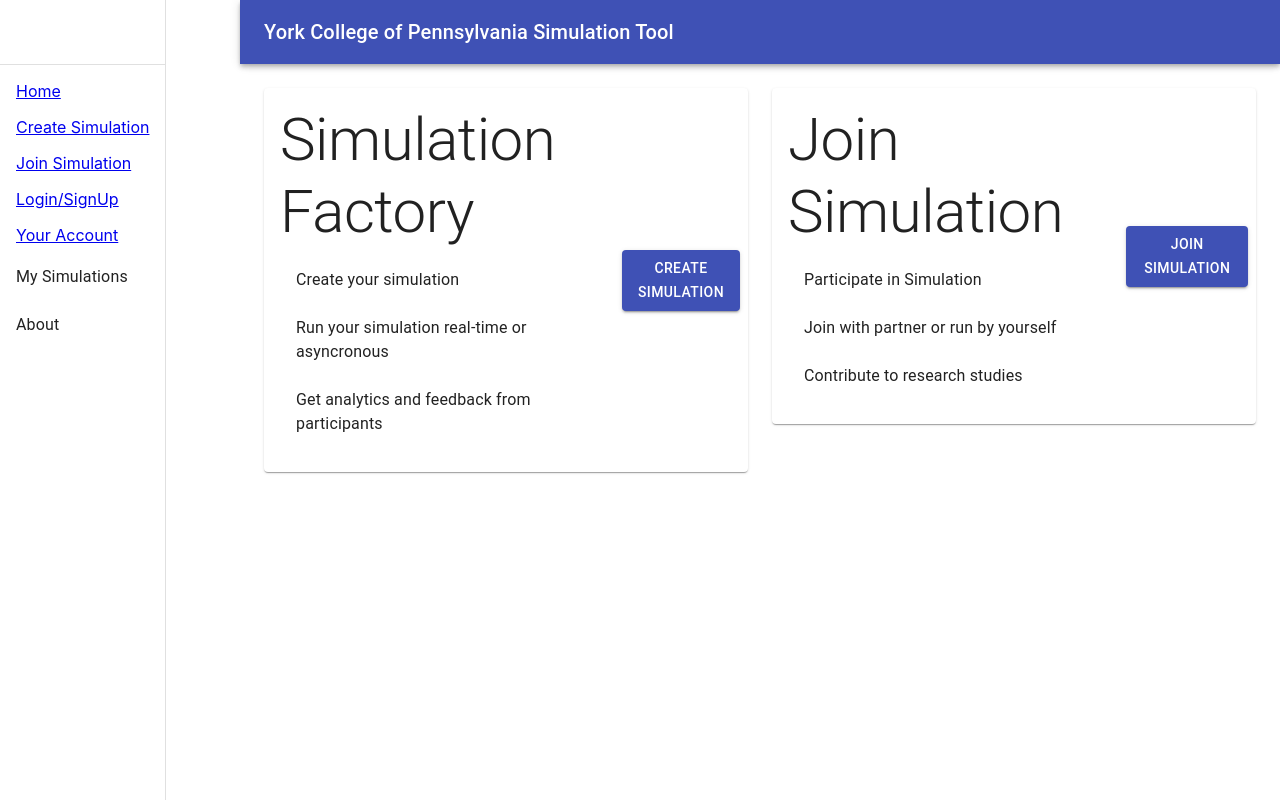
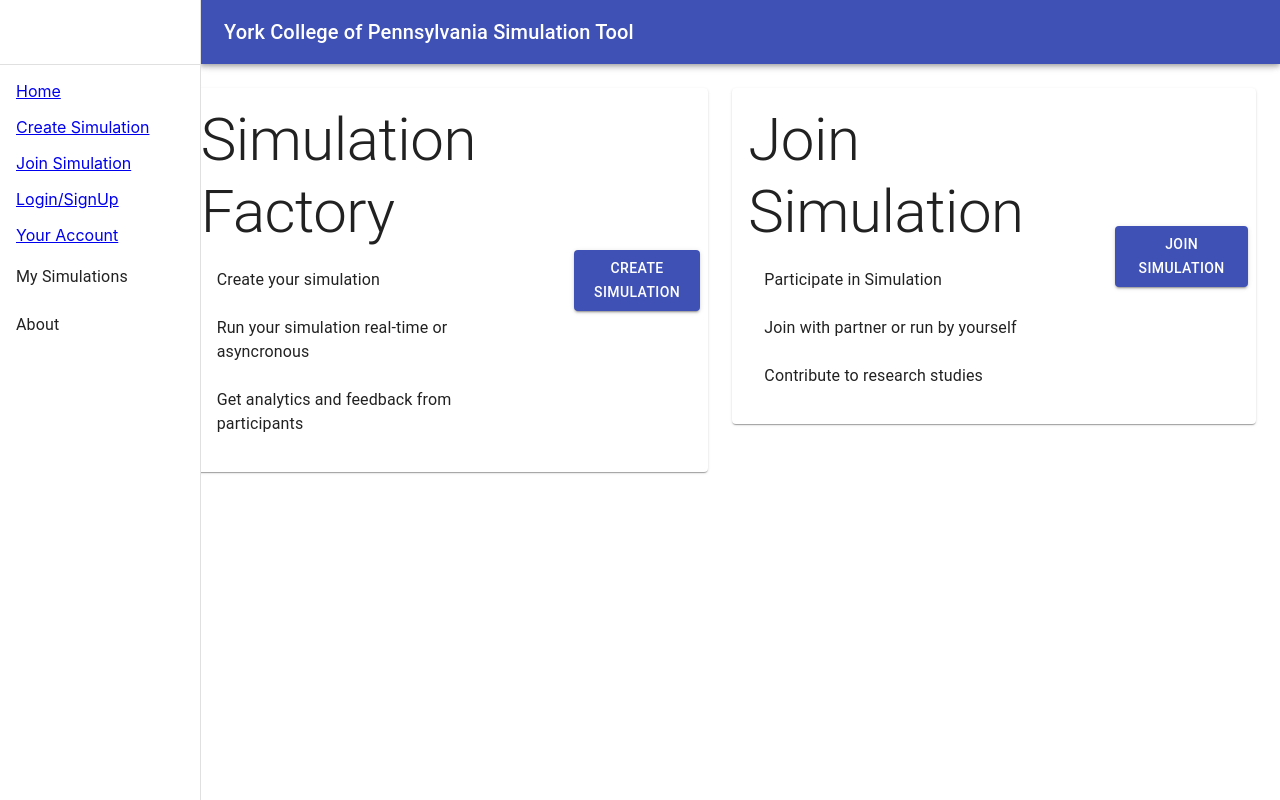
Before and after one commit to CS481/CS481.101_Fall20, a React (Create React App) app in the folder simulationfactory/: page / in a window 1280 px wide. Built offline with nearby package versions, Linux system fonts and the light colour scheme.

Commit message:
Fixed navbar mobile problems

```diff
--- a/simulationfactory/src/App.js
+++ b/simulationfactory/src/App.js
@@ -1,8 +1,6 @@
 import React, { Component } from 'react';
 import {BrowserRouter} from "react-router-dom";
 
-
-import Navbar from './components/Navbar';
 import {BuildRoutes} from './util/RouteBuilder';
 
 /*  This is the only real weirdness with my solution. You MUST import all of the pages here, or the routes will not be built
@@ -17,12 +15,9 @@
 class App extends Component {
   render() {
     return (
-      <div>
-        <BrowserRouter>
-          <Navbar/>
-          <BuildRoutes/>
-        </BrowserRouter>
-      </div>
+      <BrowserRouter>
+        <BuildRoutes/>
+      </BrowserRouter>
     );
   }
 }
--- a/simulationfactory/src/components/Navbar.js
+++ /dev/null
@@ -1,86 +0,0 @@
-import React from 'react';
-import {Link} from "react-router-dom";
-import { List, ListItem, ListItemText } from "@material-ui/core";
-import {useTheme} from "@material-ui/core/styles";
-import CreateStyles from "../util/Stylesheet";
-import Divider from "@material-ui/core/Divider";
-import Drawer from "@material-ui/core/Drawer";
-import Hidden from "@material-ui/core/Hidden";
-
-function Navbar(props) {
-    const { window } = props;
-    const Styles = CreateStyles();
-    const theme = useTheme();
-    const container = window !== undefined ? () => window().document.body : undefined;
-    const [mobileOpen, setMobileOpen] = React.useState(false);
-
-    const handleDrawerToggle = () => {
-      setMobileOpen(!mobileOpen);
-    };
-
-    const drawer = (
-        <div>
-            <div className={Styles.toolbar} />
-            <Divider />
-            <List>
-                <ListItem>
-                    <Link to = "/home" >Home</Link>
-                </ListItem>
-                <ListItem>
-                    <Link to = "/factory" >Create Simulation</Link>
-                </ListItem>
-                <ListItem>
-                    <Link to = "/player" >Join Simulation</Link>
-                </ListItem>
-                <ListItem>
-                    <Link to = "/loginsignup" >Login/SignUp</Link>
-                </ListItem>
-                <ListItem>
-                    <Link to = "/account" >Your Account</Link>
-                </ListItem>
-                <ListItem>
-                    <ListItemText primary="My Simulations" />
-                </ListItem>
-                <ListItem>
-                    <ListItemText primary="About" />
-                </ListItem>
-            </List>
-        </div>
-    );
-
-    return (
-        <nav className={Styles.drawer} aria-label="mailbox folders">
-        {/* The implementation can be swapped with js to avoid SEO duplication of links. */}
-            <Hidden smUp implementation="css">
-                <Drawer
-                    container={container}
-                    variant="temporary"
-                    anchor={theme.direction === "rtl" ? "right" : "left"}
-                    open={mobileOpen}
-                    onClose={handleDrawerToggle}
-                    Styles={{
-                        paper: Styles.drawerPaper,
-                    }}
-                    ModalProps={{
-                        keepMounted: true, // Better open performance on mobile.
-                    }}
-                >
-                    {drawer}
-                </Drawer>
-            </Hidden>
-            <Hidden xsDown implementation="css">
-                <Drawer
-                    Styles={{
-                        paper: Styles.drawerPaper,
-                    }}
-                    variant="permanent"
-                    open
-                >
-                {drawer}
-                </Drawer>
-            </Hidden>
-        </nav>
-    );
-}
-
-export default Navbar;
--- /dev/null
+++ b/simulationfactory/src/components/Navigation.js
@@ -0,0 +1,117 @@
+import React from "react";
+import { Typography } from "@material-ui/core";
+import AppBar from "@material-ui/core/AppBar";
+import IconButton from "@material-ui/core/IconButton";
+import MenuIcon from "@material-ui/icons/Menu";
+import Toolbar from "@material-ui/core/Toolbar";
+import {Link} from "react-router-dom";
+import { List, ListItem, ListItemText } from "@material-ui/core";
+import Divider from "@material-ui/core/Divider";
+import Drawer from "@material-ui/core/Drawer";
+import Hidden from "@material-ui/core/Hidden";
+import SwipeableDrawer from '@material-ui/core/SwipeableDrawer';
+
+class Navigation extends React.Component {
+    constructor(props) {
+        super(props);
+        this.state = {open: false};
+        this.Styles = props.Styles;
+    }
+
+    render() {
+        return (
+            <React.Fragment>
+                {this.renderDrawer()}
+                {this.renderTopbar()}
+            </React.Fragment>
+        )
+    }
+
+    renderDrawer() {
+        return (
+            <nav className={this.Styles.drawer} aria-label="mailbox folders">
+            {/* The implementation can be swapped with js to avoid SEO duplication of links. */}
+                <Hidden smUp implementation="css">
+                    <SwipeableDrawer
+                        variant="temporary"
+                        anchor="left"
+                        open={this.state.open}
+                        onClose={() => this.setState({open: false})}
+                        onOpen={() => this.setState({open: true})}
+                        Styles={{
+                            paper: this.Styles.drawerPaper,
+                        }}
+                        ModalProps={{
+                            keepMounted: true, // Better open performance on mobile.
+                        }}
+                    >
+                        {this.renderDrawerContents()}
+                    </SwipeableDrawer>
+                </Hidden>
+                <Hidden xsDown implementation="css">
+                    <Drawer
+                        classes={{
+                            paper: this.Styles.drawerPaper,
+                        }}
+                        variant="permanent"
+                    >
+                    {this.renderDrawerContents()}
+                    </Drawer>
+                </Hidden>
+            </nav>
+        );
+    }
+
+    renderDrawerContents() {
+        return (
+            <React.Fragment>
+                <div className={this.Styles.toolbar} />
+                <Divider />
+                <List>
+                    <ListItem>
+                        <Link to = "/home" >Home</Link>
+                    </ListItem>
+                    <ListItem>
+                        <Link to = "/factory" >Create Simulation</Link>
+                    </ListItem>
+                    <ListItem>
+                        <Link to = "/player" >Join Simulation</Link>
+                    </ListItem>
+                    <ListItem>
+                        <Link to = "/loginsignup" >Login/SignUp</Link>
+                    </ListItem>
+                    <ListItem>
+                        <Link to = "/account" >Your Account</Link>
+                    </ListItem>
+                    <ListItem>
+                        <ListItemText primary="My Simulations" />
+                    </ListItem>
+                    <ListItem>
+                        <ListItemText primary="About" />
+                    </ListItem>
+                </List>
+            </React.Fragment>
+        )
+    }
+
+    renderTopbar() {
+        return (
+            <AppBar position="fixed" className={this.Styles.appBar}>
+                <Toolbar>
+                    <IconButton
+                        color="inherit"
+                        aria-label="open drawer"
+                        edge="start"
+                        onClick={() => this.setState({open: true})}
+                        className={this.Styles.menuButton}
+                    >
+                        <MenuIcon/>
+                    </IconButton>
+                    <Typography variant="h6" noWrap>{this.props.TopbarMessage}</Typography>
+                </Toolbar>
+            </AppBar>
+        );
+    }
+}
+
+export default Navigation;
--- a/simulationfactory/src/components/Topbar.js
+++ /dev/null
@@ -1,35 +0,0 @@
-import React from "react";
-import { Typography } from "@material-ui/core";
-import AppBar from "@material-ui/core/AppBar";
-import IconButton from "@material-ui/core/IconButton";
-import MenuIcon from "@material-ui/icons/Menu";
-import Toolbar from "@material-ui/core/Toolbar";
-import CreateStyles from "../util/Stylesheet";
-
-function Topbar(props) {
-    const [mobileOpen, setMobileOpen] = React.useState(false);
-
-    const Styles = CreateStyles();
-    const handleDrawerToggle = () => {
-        setMobileOpen(!mobileOpen);
-      };
-    return (
-
-        <AppBar position="fixed" className={Styles.appBar}>
-        <Toolbar>
-            <IconButton
-                color="inherit"
-                aria-label="open drawer"
-                edge="start"
-                onClick={handleDrawerToggle}
-                className={Styles.menuButton}
-            >
-                <MenuIcon/>
-            </IconButton>
-            <Typography variant="h6" noWrap>{props.message}</Typography>
-        </Toolbar>
-      </AppBar>
-    );
-}
-
-export default Topbar;
--- a/simulationfactory/src/pages/Factorypage.js
+++ b/simulationfactory/src/pages/Factorypage.js
@@ -7,8 +7,7 @@
 import Button from "@material-ui/core/Button";
 import { Tabs, Tab, TextField } from "@material-ui/core";
 import CreateStyles from "../util/Stylesheet";
-import Topbar from "../components/Topbar";
-import Navbar from "../components/Navbar";
+import Navigation from "../components/Navigation";
 import TabPanel from "../components/TabPanel";
 import {RegisterRoutes} from "../util/RouteBuilder";
 
@@ -22,7 +21,7 @@
 
   return (
     <div className={Styles.root}>
-      <Topbar message="Simulation Builder"/>
+      <Navigation TopbarMessage="Simulation Builder" Styles={Styles}/>
 
       <main className={Styles.content}>
         <div className={Styles.toolbar} /> {/* Why is this necessary */}
--- a/simulationfactory/src/pages/Homepage.js
+++ b/simulationfactory/src/pages/Homepage.js
@@ -6,8 +6,7 @@
 import Button from "@material-ui/core/Button";
 import { List, ListItem, ListItemText, Typography } from "@material-ui/core";
 import CreateStyles from "../util/Stylesheet";
-import Topbar from "../components/Topbar";
-import Navbar from "../components/Navbar";
+import Navigation from "../components/Navigation";
 import {RegisterRoutes} from "../util/RouteBuilder";
 
 function Homepage(props) {
@@ -19,8 +18,7 @@
 
   return (
     <div className={Styles.root}>
-      <Topbar message="York College of Pennsylvania Simulation Tool" />
-      <Navbar />{/* This is necessary for some styling reason I'm too backend to understand */}
+      <Navigation TopbarMessage="York College of Pennsylvania Simulation Tool" Styles={Styles} />
       <main className={Styles.content}>
         <div className={Styles.toolbar} />
         <Grid container spacing={3}>
--- a/simulationfactory/src/pages/Loginsignuppage.js
+++ b/simulationfactory/src/pages/Loginsignuppage.js
@@ -7,8 +7,7 @@
 import { List, ListItem, ListItemText, Typography } from "@material-ui/core";
 import TextField from '@material-ui/core/TextField';
 
-import Topbar from "../components/Topbar";
-import Navbar from "../components/Navbar";
+import Navigation from "../components/Navigation";
 
 import {RegisterRoutes} from "../util/RouteBuilder";
 
@@ -19,8 +18,7 @@
 
     return (
         <div className={Styles.root}>
-            <Topbar message="Login/Signup!"/>
-            <Navbar/> {/* This is necessary for some styling reason I'm too backend to understand */}
+            <Navigation TopbarMessage="Login/Signup!" Styles={Styles}/>
             <main className={Styles.content}>
                 <div className={Styles.toolbar} />
                 <Grid container spacing={3}>
--- a/simulationfactory/src/pages/Playerpage.js
+++ b/simulationfactory/src/pages/Playerpage.js
@@ -8,8 +8,7 @@
 import Typography from '@material-ui/core/Typography';
 import Button from "@material-ui/core/Button";
 
-import Topbar from "../components/Topbar";
-import Navbar from "../components/Navbar";
+import Navigation from "../components/Navigation";
 import {RegisterRoutes} from "../util/RouteBuilder";
 import CreateStyles from "../util/Stylesheet";
 import {GetState, SubmitResponse} from "../util/Backend";
@@ -85,8 +84,7 @@
     const Styles = CreateStyles();
     return (
         <div className={Styles.root}>
-            <Topbar message="Simulation Player"/>
-            <Navbar/> {/* This is necessary for some styling reason I'm too backend to understand */}
+            <Navigation TopbarMessage="Simulation Player" Styles={Styles}/>
             <SimulationPlayer Styles={Styles}/> {/* Not sure why, but we can't rebuild our classes inside this Class component */}
         </div>
     );
--- a/simulationfactory/src/util/Stylesheet.js
+++ b/simulationfactory/src/util/Stylesheet.js
@@ -1,6 +1,6 @@
 import { makeStyles, useTheme } from "@material-ui/core/styles";
 
-const drawerWidth = 240;
+const drawerWidth = 200;
 
 function CreateStyles() {
   const theme = useTheme();
@@ -17,7 +17,6 @@
     drawer: {
       [theme.breakpoints.up("sm")]: {
         width: drawerWidth,
-        flexShrink: 0,
       },
     },
     appBar: {
@@ -32,6 +31,9 @@
         display: "none",
       },
     },
+    blue: {
+      color: "blue",
+    },
     // necessary for content to be below app bar
     toolbar: theme.mixins.toolbar,
     drawerPaper: {
@@ -41,15 +43,6 @@
       flexGrow: 1,
       padding: theme.spacing(3),
     },
-    blue: {
-      color: "blue",
-    },
-    defaultButton: {
-      variant: "contained",
-      color: "primary",
-      size: "medium"
-    },
-
   }))
   return styles()
 };
```
Also changed, not shown: simulationfactory/src/pages/Accountpage.js (+2 -5 lines).
